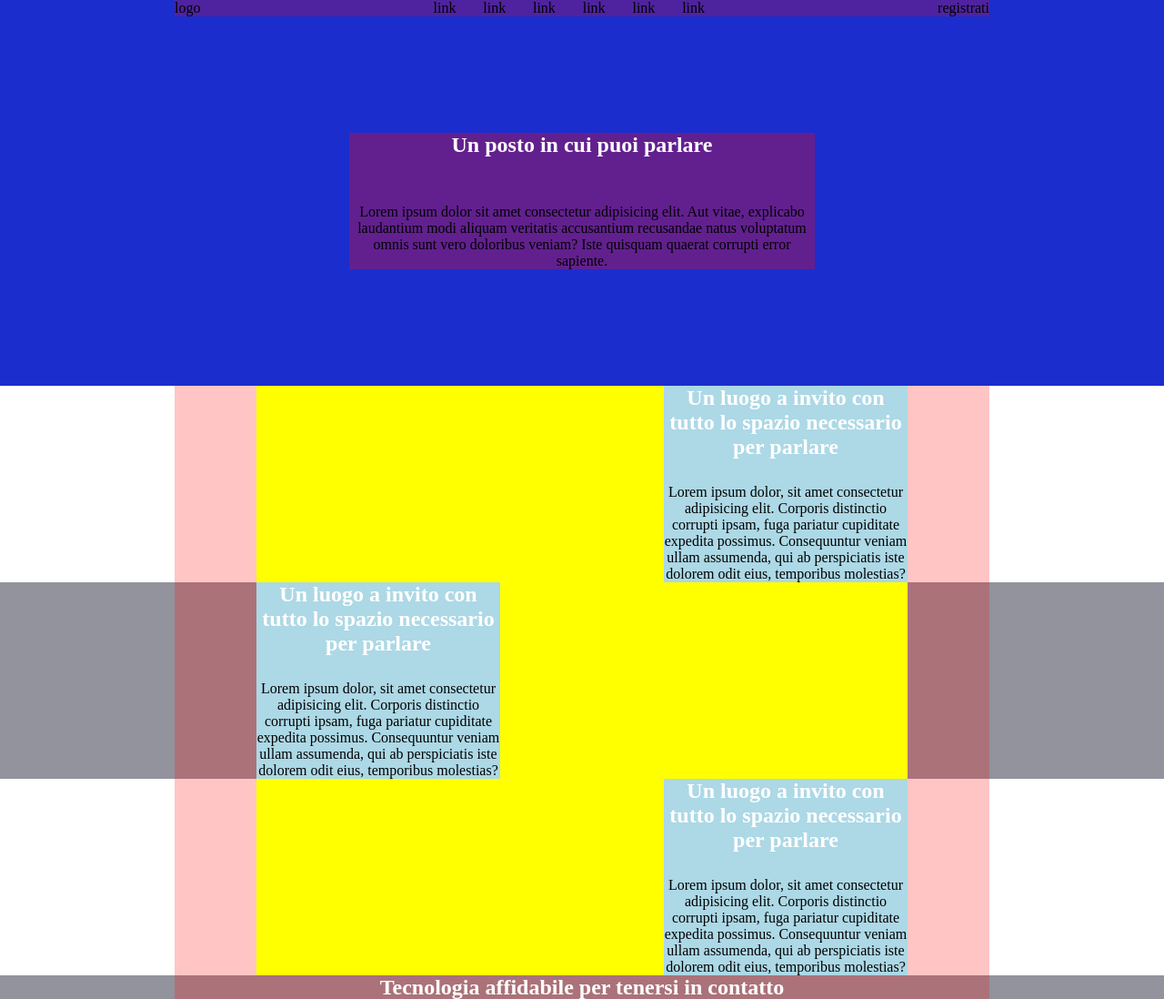
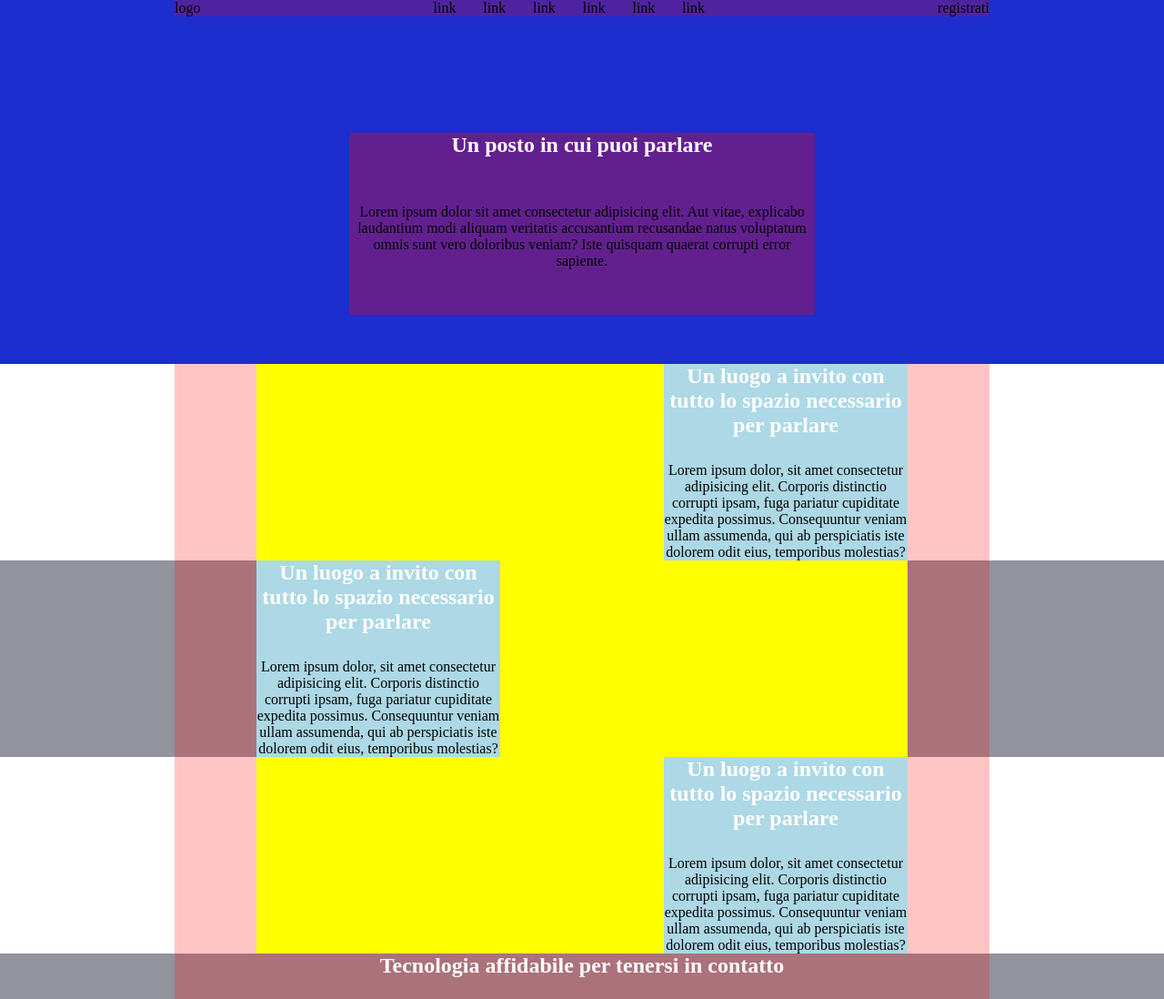
Before and after one commit to edaless/htmlcss-struttura-discord, a plain HTML site: page index.html in a window 1280 px wide. Shown: the top 1098 px of the page at 91% size. Drawn offline with Linux system fonts and the light colour scheme.

Commit message:
altezza della section dell'header ("meno-uno")

```diff
--- a/CSS/style.css
+++ b/CSS/style.css
@@ -13,7 +13,9 @@
 }
 
 
-
+header{
+    height: 400px;
+}
 
 
 
@@ -23,6 +25,7 @@ section{
     justify-content: center;
     flex-wrap: wrap;
     width: 100%;
+
     /* debug */
 
     /* height: 500px; */
@@ -97,6 +100,7 @@ p{
 .meno-uno{
     background: rgb(27, 45, 205);
     width: 100%;
+    height: 100%;
 }
 .uno, .tre{
 
```
